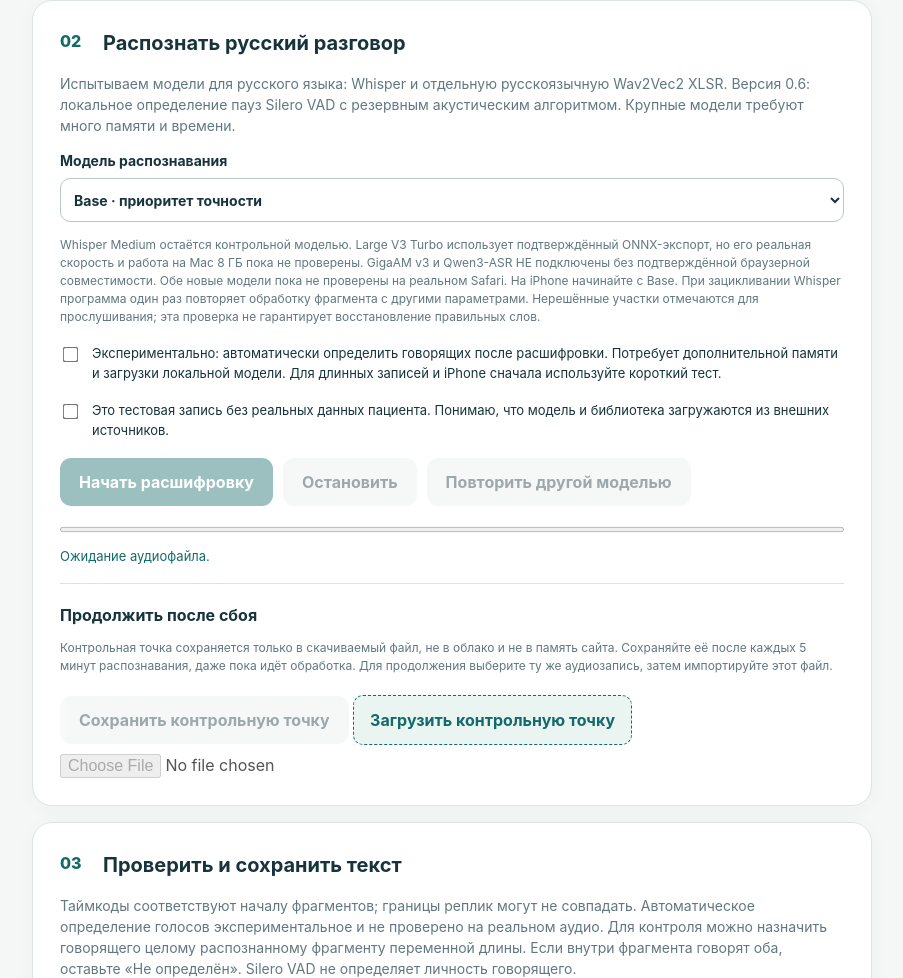
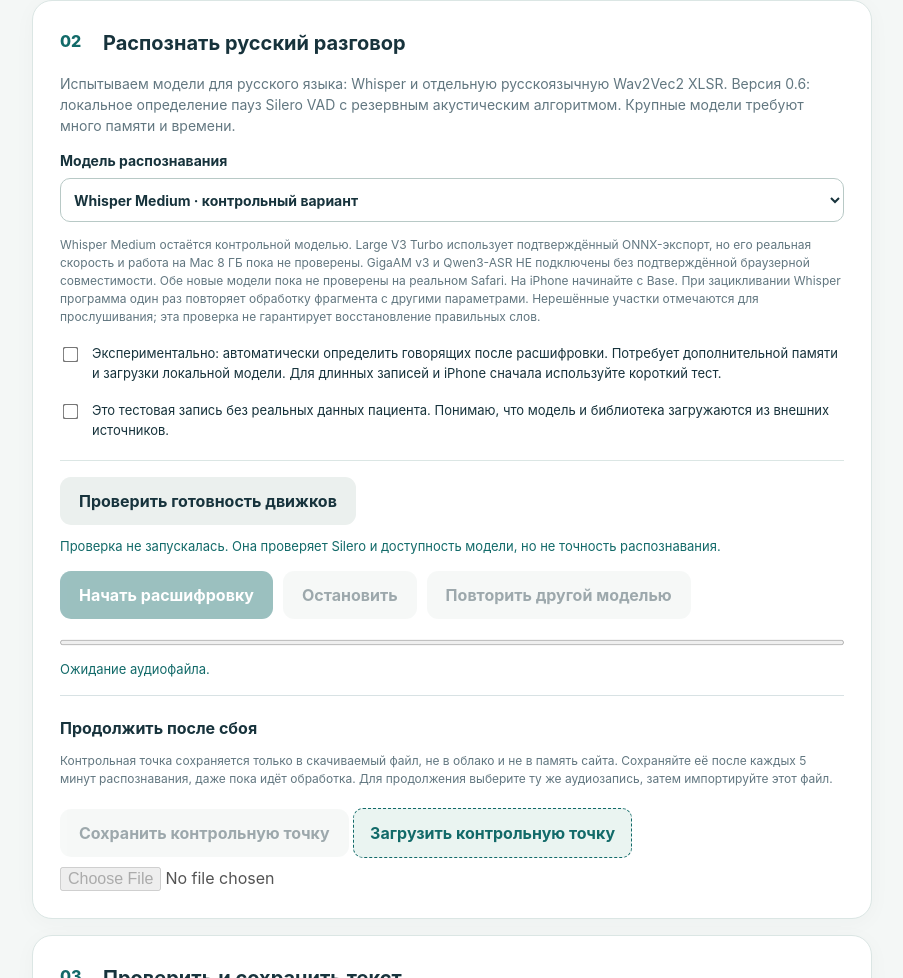
Before and after one commit to antonschtrading-prog/medpriem, a website with bundled scripts: page site/index.html in a window 1280 px wide. Shown: the part 724-1702 px from the top of the page, without its empty margins (188-1091 px from the left). Built offline with nearby package versions, Linux system fonts and the light colour scheme.

Commit message:
feat: expose preflight button and select confirmed Medium baseline

```diff
--- a/site/index.html
+++ b/site/index.html
@@ -27,11 +27,12 @@
     <section class="panel" aria-labelledby="step2"><span class="number">02</span><h3 id="step2">Распознать русский разговор</h3>
       <p class="muted">Испытываем модели для русского языка: Whisper и отдельную русскоязычную Wav2Vec2 XLSR. Версия 0.6: локальное определение пауз Silero VAD с резервным акустическим алгоритмом. Крупные модели требуют много памяти и времени.</p>
       <label class="setting" for="asr-model">Модель распознавания
-        <select id="asr-model"><option value="tiny">Tiny · быстрый тест</option><option value="base" selected>Base · приоритет точности</option><option value="small">Small · только на мощном устройстве</option><option value="xlsr_ru">Wav2Vec2 XLSR · русский · экспериментально</option><option value="medium">Whisper Medium · контрольный вариант</option><option value="turbo">Whisper Large V3 Turbo · новая · очень тяжёлая · экспериментально</option><option value="turbo_ru">Whisper Large V3 Turbo Russian · новая · очень тяжёлая · экспериментально</option></select>
+        <select id="asr-model"><option value="tiny">Tiny · быстрый тест</option><option value="base">Base · быстрая проверка</option><option value="small">Small · только на мощном устройстве</option><option value="xlsr_ru">Wav2Vec2 XLSR · русский · экспериментально</option><option value="medium" selected>Whisper Medium · контрольный вариант</option><option value="turbo">Whisper Large V3 Turbo · новая · очень тяжёлая · экспериментально</option><option value="turbo_ru">Whisper Large V3 Turbo Russian · новая · очень тяжёлая · экспериментально</option></select>
       </label>
       <p class="tiny">Whisper Medium остаётся контрольной моделью. Large V3 Turbo использует подтверждённый ONNX-экспорт, но его реальная скорость и работа на Mac 8 ГБ пока не проверены. GigaAM v3 и Qwen3-ASR НЕ подключены без подтверждённой браузерной совместимости. Обе новые модели пока не проверены на реальном Safari. На iPhone начинайте с Base. При зацикливании Whisper программа один раз повторяет обработку фрагмента с другими параметрами. Нерешённые участки отмечаются для прослушивания; эта проверка не гарантирует восстановление правильных слов.</p>
       <label class="consent"><input type="checkbox" id="speaker-after"><span>Экспериментально: автоматически определить говорящих после расшифровки. Потребует дополнительной памяти и загрузки локальной модели. Для длинных записей и iPhone сначала используйте короткий тест.</span></label>
       <label class="consent"><input type="checkbox" id="privacy-agree"><span>Это тестовая запись без реальных данных пациента. Понимаю, что модель и библиотека загружаются из внешних источников.</span></label>
+      <div class="review-box"><button type="button" class="secondary" id="engine-preflight">Проверить готовность движков</button><p id="engine-preflight-result" class="status" role="status" aria-live="polite">Проверка не запускалась. Она проверяет Silero и доступность модели, но не точность распознавания.</p></div>
       <div class="actions"><button type="button" id="run" class="primary" disabled>Начать расшифровку</button><button type="button" id="cancel" class="secondary" disabled>Остановить</button><button type="button" id="rerun" class="secondary" disabled>Повторить другой моделью</button></div>
       <div class="progress-wrap"><progress id="progress" max="100" value="0" aria-label="Прогресс расшифровки"></progress><span id="segment-count" class="tiny"></span></div>
       <p id="status" class="status" role="status" aria-live="polite">Ожидание аудиофайла.</p>
```
